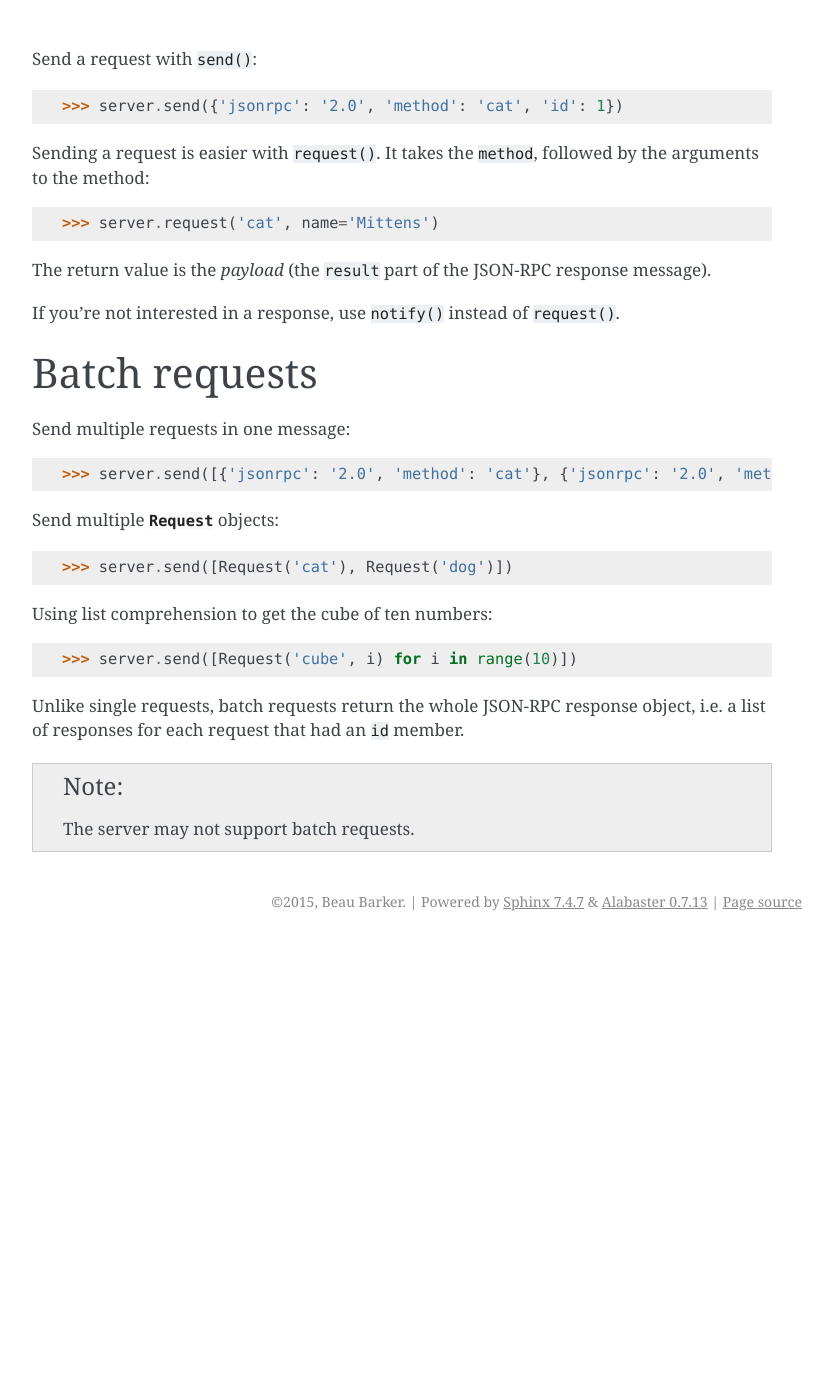
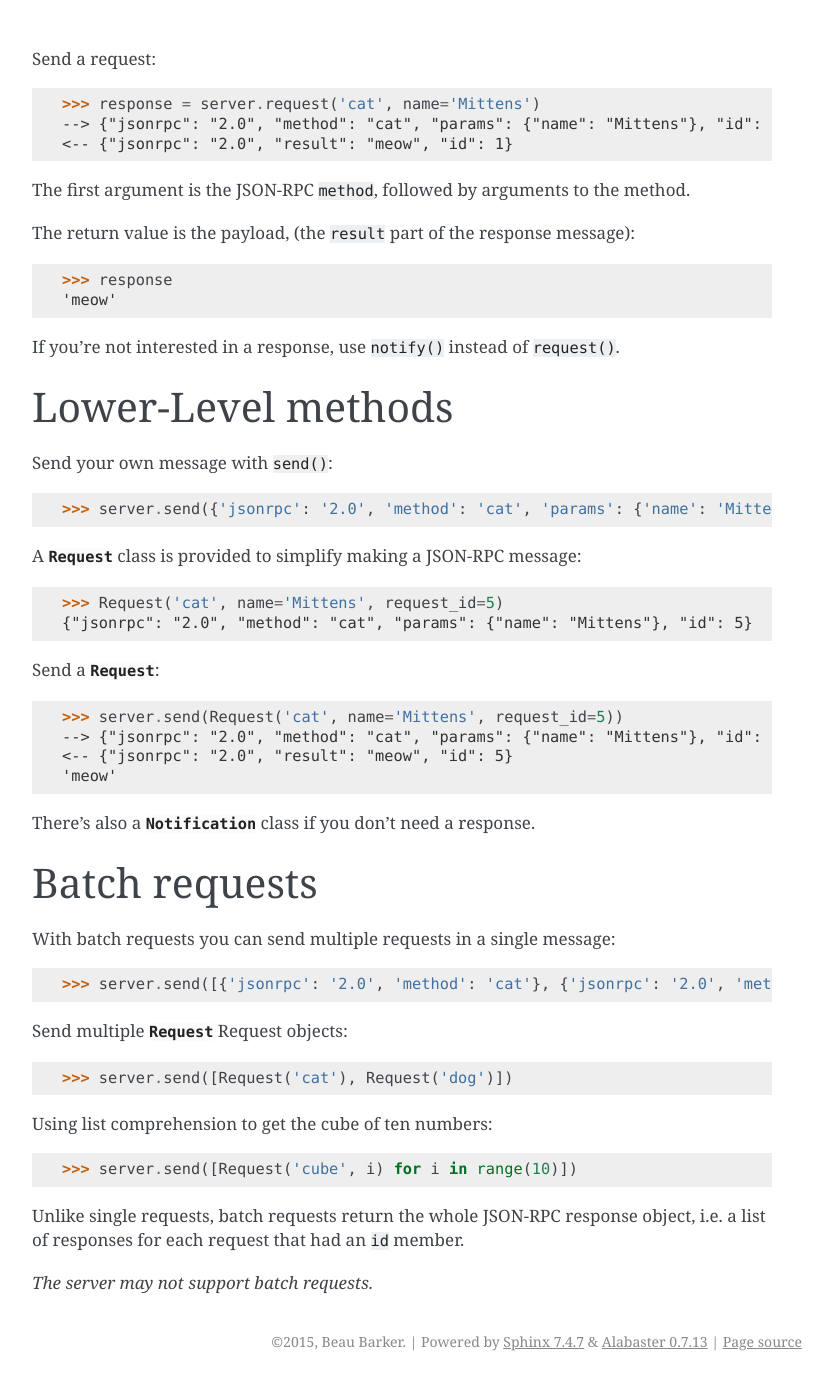
Before and after one commit to explodinglabs/jsonrpcclient, a Sphinx documentation site: the page built from doc/_includes/requests.rst, in a window 1280 px wide. Shown: the whole page, without its empty margins (238-1071 px from the left). Built offline with Sphinx 7.4.7, drawn with Linux system fonts in a browser that asks for light colours; before the commit the page ends 941 px from its top, so only the background shows below that.

Commit message:
Update docs for version 2.1.1
Closes #13

```diff
--- a/doc/_includes/exceptions.rst
+++ b/doc/_includes/exceptions.rst
@@ -1,7 +1,3 @@
-.. api.html#exceptions.ParseError
-.. http://python-jsonschema.readthedocs.io/en/latest/errors/#jsonschema.exceptions.ValidationError
-.. api.html#exceptions.ReceivedErrorResponse
-
 :jsonrpcclient.ParseError: Raised if the response is not valid JSON.
 :jsonschema.ValidationError: Raised if the response is not a valid JSON-RPC response.
 :jsonrpcclient.ReceivedErrorResponse: Raised if the server responded with an error message.
--- a/doc/_includes/requests.rst
+++ b/doc/_includes/requests.rst
@@ -1,26 +1,51 @@
-Send a request with ``send()``::
+Send a request::
 
-    >>> server.send({'jsonrpc': '2.0', 'method': 'cat', 'id': 1})
+    >>> response = server.request('cat', name='Mittens')
+    --> {"jsonrpc": "2.0", "method": "cat", "params": {"name": "Mittens"}, "id": 1}
+    <-- {"jsonrpc": "2.0", "result": "meow", "id": 1}
 
-Sending a request is easier with ``request()``. It takes the ``method``,
-followed by the arguments to the method::
+The first argument is the JSON-RPC ``method``, followed by arguments to the
+method.
 
-    >>> server.request('cat', name='Mittens')
+The return value is the payload, (the ``result`` part of the response
+message)::
 
-The return value is the *payload* (the ``result`` part of the JSON-RPC response
-message).
+    >>> response
+    'meow'
 
 If you're not interested in a response, use ``notify()`` instead of
 ``request()``.
 
+Lower-Level methods
+-------------------
+
+Send your own message with ``send()``::
+
+    >>> server.send({'jsonrpc': '2.0', 'method': 'cat', 'params': {'name': 'Mittens'}, 'id': 5})
+
+A :class:`~request.Request` class is provided to simplify making a JSON-RPC
+message::
+
+    >>> Request('cat', name='Mittens', request_id=5)
+    {"jsonrpc": "2.0", "method": "cat", "params": {"name": "Mittens"}, "id": 5}
+
+Send a :class:`~request.Request`::
+
+    >>> server.send(Request('cat', name='Mittens', request_id=5))
+    --> {"jsonrpc": "2.0", "method": "cat", "params": {"name": "Mittens"}, "id": 5}
+    <-- {"jsonrpc": "2.0", "result": "meow", "id": 5}
+    'meow'
+
+There's also a :class:`~request.Notification` class if you don't need a response.
+
 Batch requests
 --------------
 
-Send multiple requests in one message::
+With batch requests you can send multiple requests in a single message::
 
     >>> server.send([{'jsonrpc': '2.0', 'method': 'cat'}, {'jsonrpc': '2.0', 'method': 'dog'}])
 
-Send multiple :class:`Request <request.Request>` objects::
+Send multiple :class:`~request.Request` Request objects::
 
     >>> server.send([Request('cat'), Request('dog')])
 
@@ -31,4 +56,4 @@ Using list comprehension to get the cube of ten numbers::
 Unlike single requests, batch requests return the whole JSON-RPC response
 object, i.e. a list of responses for each request that had an ``id`` member.
 
-.. note:: The server may not support batch requests.
+*The server may not support batch requests.*
--- a/doc/http.rst
+++ b/doc/http.rst
@@ -59,8 +59,6 @@ Exceptions
     If there was a problem transferring the message.
 
 .. include:: _includes/exceptions.rst
-
-.. <http://docs.python-requests.org/en/latest/user/quickstart/#errors-and-exceptions>`_
 
 Logging
 =======
```
Also changed, not shown: other parts of doc/http.rst (+2 -2 lines).
